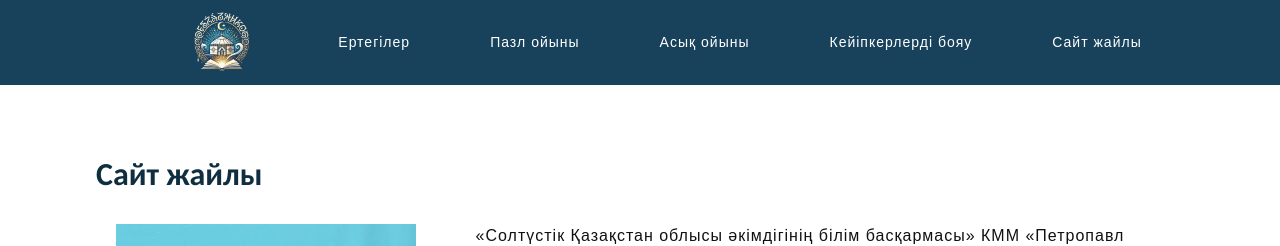
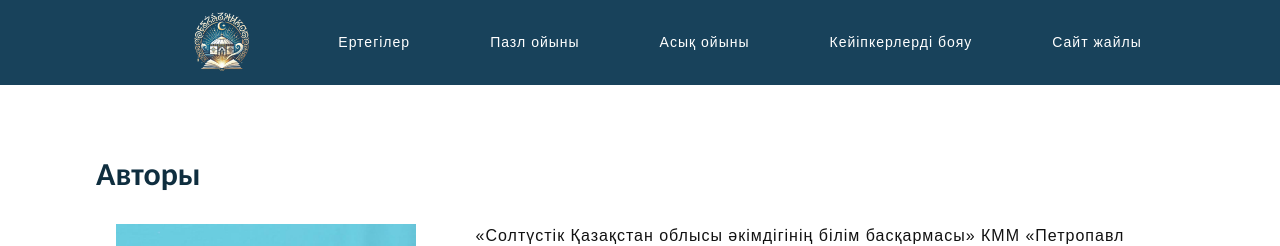
Before and after one commit to Nauryzbay01/ertegiler, a React (Create React App) app: page /about in a window 1280 px wide. Shown: the top 246 px of the page. Built offline with nearby package versions, Linux system fonts and the light colour scheme; a web font is replaced by a local one.

Commit message:
about page text

```diff
--- a/src/pages/AboutPage/index.js
+++ b/src/pages/AboutPage/index.js
@@ -25,7 +25,7 @@ const About = () => {
       <Header />
       <div className="container">
         <div className="about_wrapper">
-          <h1>Сайт жайлы</h1>
+          <h1>Авторы</h1>
           <div className="about_left">
             <p className="about_img">
               <img src={imgSrc} alt="pic" />
```
